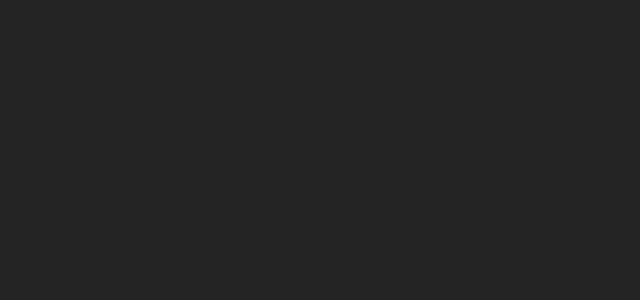
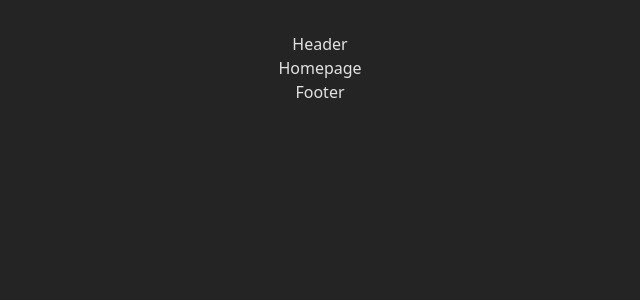
Before and after one commit to TNguyen20194/project-haven-react, a React (Vite) app: page / in a window 1280 px wide. Shown: the top 300 px of the page, without its empty margins (320-960 px from the left). Built offline with nearby package versions, Linux system fonts and the light colour scheme.

Commit message:
Restrcuture files

```diff
--- a/src/App.tsx
+++ b/src/App.tsx
@@ -1,10 +1,15 @@
 import './App.css'
+import HomePage from "./pages/Homepage"
+import Header from "./components/Header"
+import Footer from "./components/Footer"
 
 function App() {
 
   return (
     <>
-
+      <Header />
+      <HomePage />
+      <Footer />
     </>
   )
 }
--- /dev/null
+++ b/src/components/Footer.tsx
@@ -0,0 +1,9 @@
+const Footer = () => {
+ return (
+    <div>
+        Footer
+    </div>
+ )
+};
+
+export default Footer;
--- /dev/null
+++ b/src/components/Header.tsx
@@ -0,0 +1,9 @@
+const Header = () => {
+    return (
+        <div>
+            Header
+        </div>
+    )
+}
+
+export default Header;
--- /dev/null
+++ b/src/pages/HomePage.tsx
@@ -0,0 +1,9 @@
+const HomePage = () => {
+    return (
+        <div>
+            Homepage
+        </div>
+    )
+}
+
+export default HomePage
```
Also changed, not shown: src/assets/components/HowWeHelpSection.tsx (deleted), src/assets/components/QuoteSection.tsx (deleted), src/components/QuoteSection.tsx (added), src/sections/AboutSection.tsx (added), src/sections/CTABannerSection.tsx (added), src/sections/HeroSection.tsx (added), src/sections/HowWeHelpSection.tsx (added).
